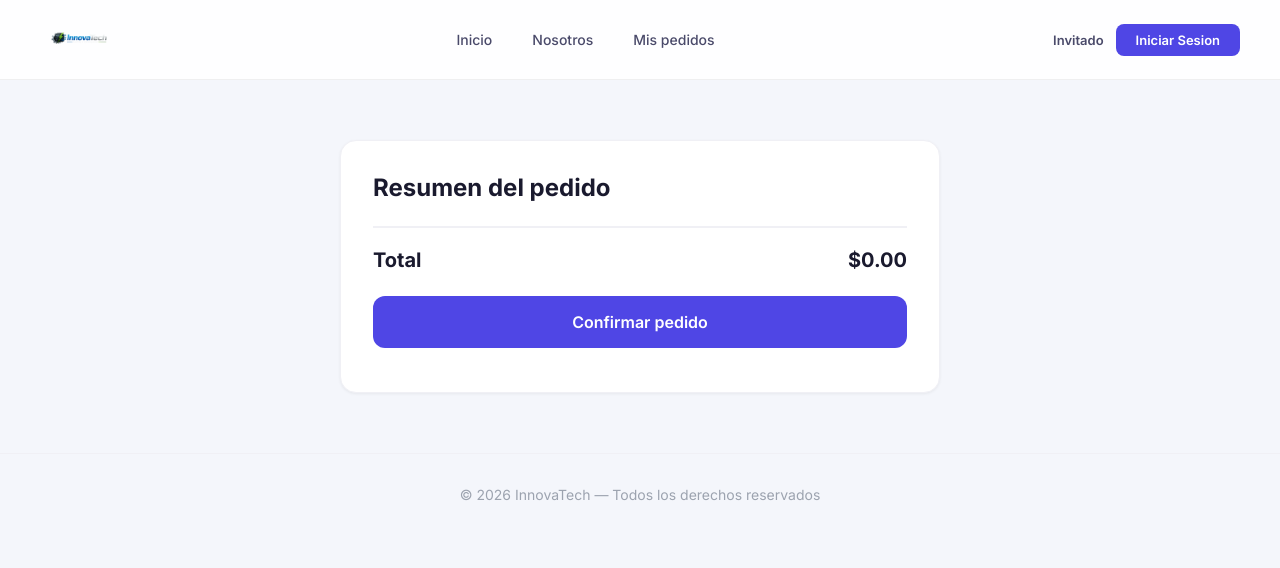
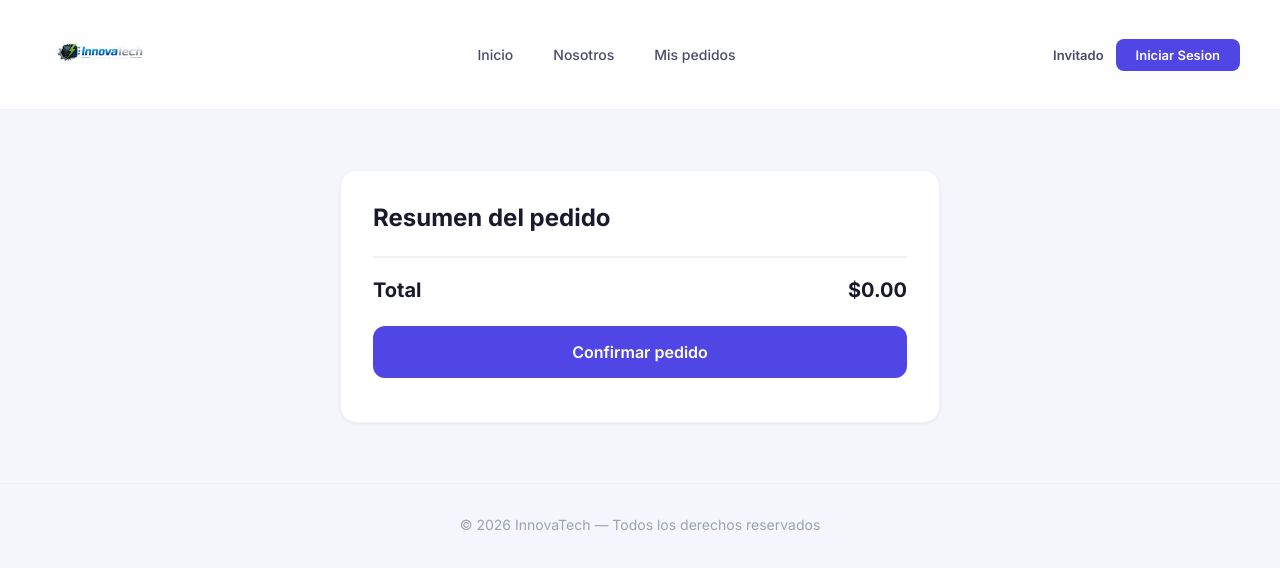
Before and after one commit to edwards1-992/Store-Innova, a website: page checkout.html in a window 1280 px wide. Drawn offline with Linux system fonts and the light colour scheme.

Commit message:
Logo mas grande: 80px height, navbar 110px

```diff
--- a/checkout.html
+++ b/checkout.html
@@ -10,13 +10,13 @@
         * { margin:0; padding:0; box-sizing:border-box; font-family:'Inter',sans-serif; }
         body { min-height:100vh; background:#f4f6fb; color:#1a1a2e; }
         .navbar {
-            width:100%; padding:0 40px; height:80px;
+            width:100%; padding:0 40px; height:110px;
             display:flex; justify-content:space-between; align-items:center;
             background:rgba(255,255,255,0.85); backdrop-filter:blur(16px);
             border-bottom:1px solid rgba(0,0,0,0.06); position:sticky; top:0; z-index:1000;
         }
         .logo { display:flex; align-items:center; }
-        .logo img { height:52px; }
+        .logo img { height:80px; }
         .menu { display:flex; gap:4px; }
         .menu a { text-decoration:none; color:#4a4a6a; padding:10px 18px; border-radius:8px; font-size:14px; font-weight:500; transition:all 0.2s; }
         .menu a:hover { background:#f0f2ff; color:#4f46e5; }
```
Also changed, not shown: index.html (+2 -2 lines), mis_pedidos.html (+2 -2 lines), nosotros.html (+2 -2 lines), producto.html (+2 -2 lines).
